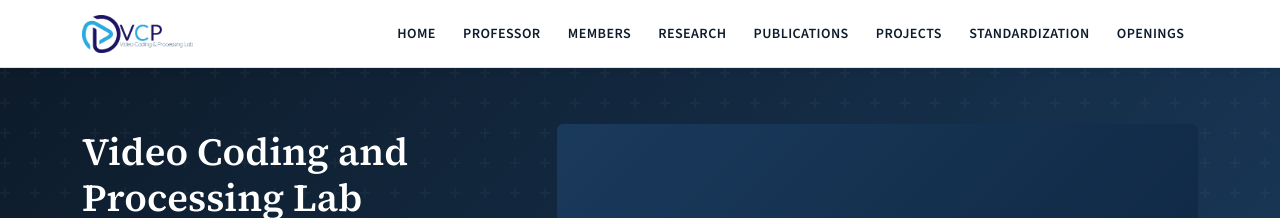
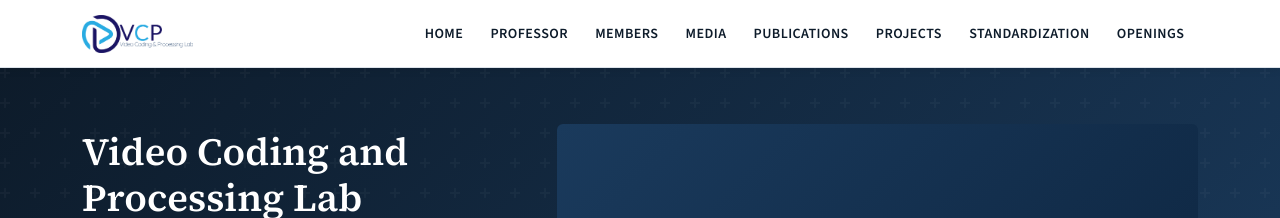
Before and after one commit to hazelran/lab_test2, a Jekyll site: the page built from index.html, in a window 1280 px wide. Shown: the top 218 px of the page. Built offline with Jekyll 4.4.1, drawn with Linux system fonts in a browser that asks for light colours.

Commit message:
Update navbar.html

```diff
--- a/_includes/navbar.html
+++ b/_includes/navbar.html
@@ -11,7 +11,7 @@
         <li class="nav-item"><a class="nav-link" href="{{ site.baseurl }}/">Home</a></li>
         <li class="nav-item"><a class="nav-link" href="{{ site.baseurl }}/professor">Professor</a></li>
         <li class="nav-item"><a class="nav-link" href="{{ site.baseurl }}/members">Members</a></li>
-        <li class="nav-item"><a class="nav-link" href="{{ site.baseurl }}/research">Research</a></li>
+        <li class="nav-item"><a class="nav-link" href="{{ site.baseurl }}/media">Media</a></li>
         <li class="nav-item"><a class="nav-link" href="{{ site.baseurl }}/publications">Publications</a></li>
         <li class="nav-item"><a class="nav-link" href="{{ site.baseurl }}/projects">Projects</a></li>
         <li class="nav-item"><a class="nav-link" href="{{ site.baseurl }}/standardization">Standardization</a></li>
```
